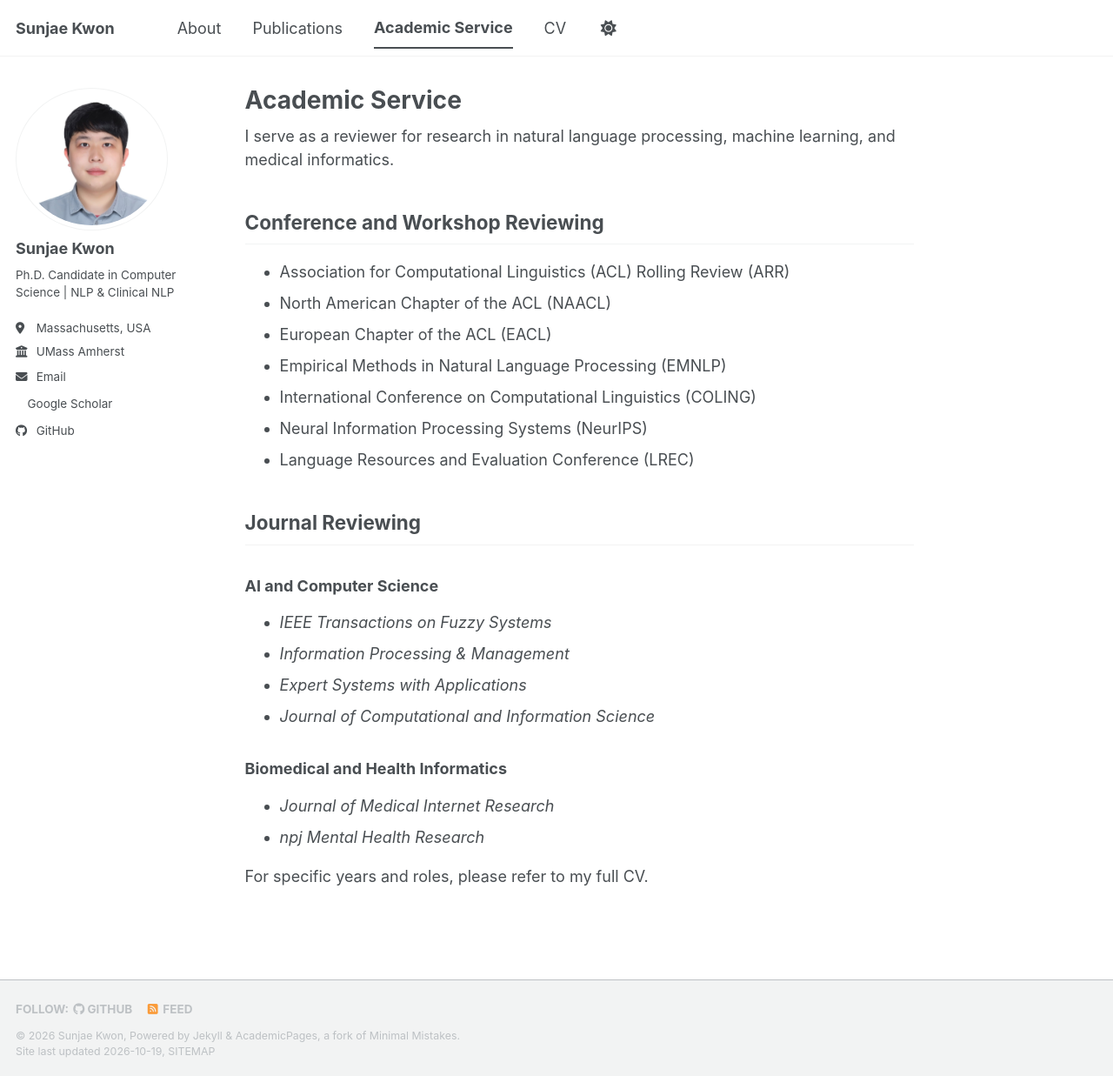
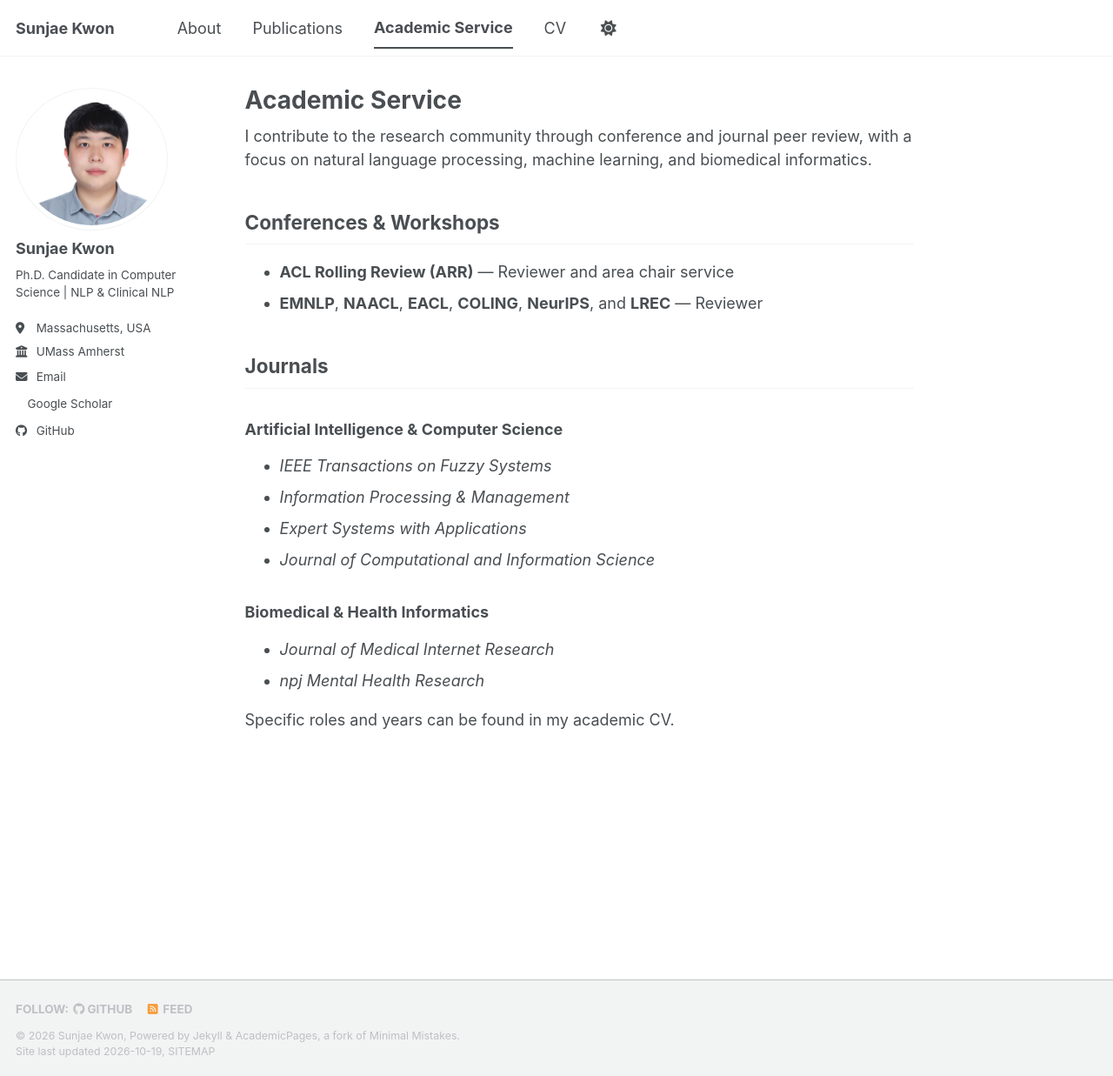
Before and after one commit to soon91jae/soon91jae.github.io, a Jekyll site: the page built from _pages/service.md, in a window 1280 px wide and 1237 px high. Shown: the whole window at 87% size. Built offline with Jekyll 4.4.1, drawn with Linux system fonts in a browser that asks for light colours; a style sheet for code colours, icons or effects is not loaded.

Commit message:
Redesign academic portfolio: _pages/service.md

```diff
--- a/_pages/service.md
+++ b/_pages/service.md
@@ -5,30 +5,25 @@ permalink: /service/
 author_profile: true
 ---
 
-I serve as a reviewer for research in natural language processing, machine learning, and medical informatics.
+<p class="page-lead">I contribute to the research community through conference and journal peer review, with a focus on natural language processing, machine learning, and biomedical informatics.</p>
 
-## Conference and Workshop Reviewing
+## Conferences & Workshops
 
-- Association for Computational Linguistics (ACL) Rolling Review (ARR)
-- North American Chapter of the ACL (NAACL)
-- European Chapter of the ACL (EACL)
-- Empirical Methods in Natural Language Processing (EMNLP)
-- International Conference on Computational Linguistics (COLING)
-- Neural Information Processing Systems (NeurIPS)
-- Language Resources and Evaluation Conference (LREC)
+- **ACL Rolling Review (ARR)** — Reviewer and area chair service
+- **EMNLP**, **NAACL**, **EACL**, **COLING**, **NeurIPS**, and **LREC** — Reviewer
 
-## Journal Reviewing
+## Journals
 
-### AI and Computer Science
+### Artificial Intelligence & Computer Science
 
 - *IEEE Transactions on Fuzzy Systems*
 - *Information Processing & Management*
 - *Expert Systems with Applications*
 - *Journal of Computational and Information Science*
 
-### Biomedical and Health Informatics
+### Biomedical & Health Informatics
 
 - *Journal of Medical Internet Research*
 - *npj Mental Health Research*
 
-For specific years and roles, please refer to my full CV.
+<p class="updated-note">Specific roles and years can be found in my academic CV.</p>
```
